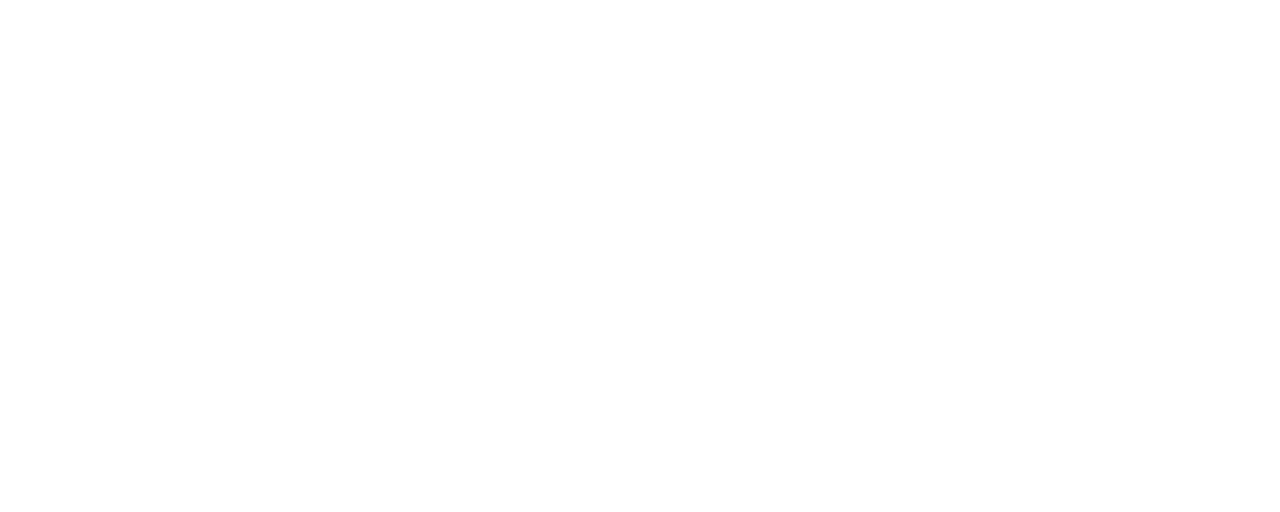
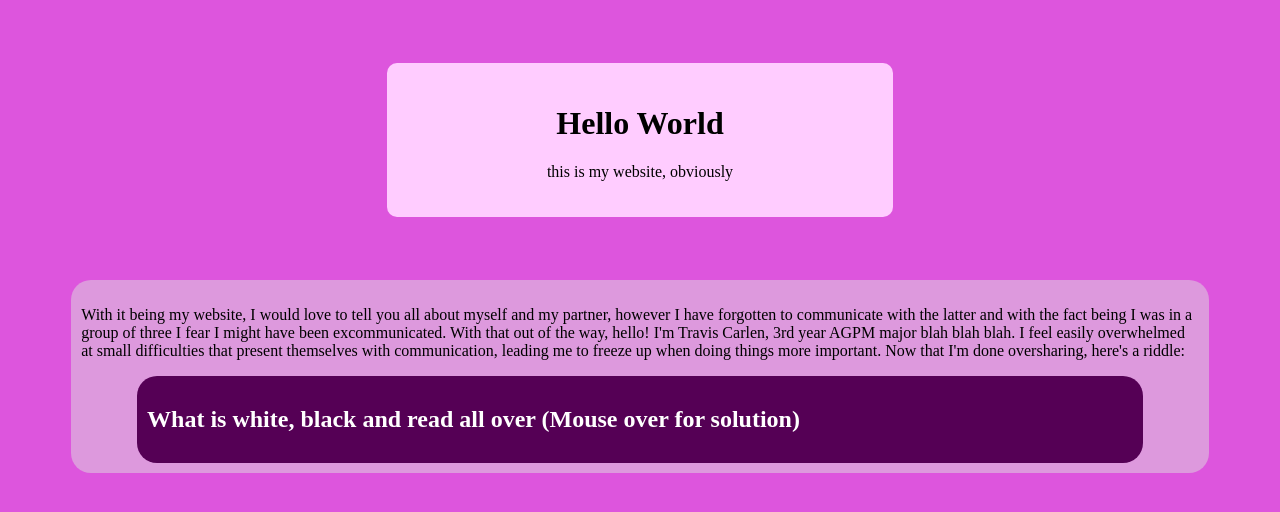
Before and after one commit to TravisC404/art101, a plain HTML site: page lab2/index.html in a window 1280 px wide. Drawn offline with Linux system fonts and the light colour scheme.

Commit message:
Created lab2 webpage in full

```diff
--- a/lab2/css/lab.css
+++ b/lab2/css/lab.css
@@ -0,0 +1,24 @@
+body {
+  background-color: #DD55DD
+}
+#intro {
+  border-radius: 10px;
+  background-color: #FFCCFF;
+  padding: 20px;
+  text-align: center;
+  margin-left: 30%;
+  margin-right: 30%;
+}
+div {
+  background-color: #DD99DD;
+  padding:10px;
+  border-radius: 20px;
+  margin-left: 5%;
+  margin-right: 5%;
+  margin-top: 5%;
+}
+#riddle {
+  background-color: #550055;
+  color: #FFFFFF;
+  margin-top: 1%;
+}
--- a/lab2/index.html
+++ b/lab2/index.html
@@ -1,11 +1,23 @@
 <!DOCTYPE html>
 <html>
 <head>
-	<title>Lab X - Subject/Topic</title>
+	<title>Lab 2 - HTML/CSS</title>
 	<link rel="stylesheet" type="text/css" href="../css/site.css">
 	<link rel="stylesheet" type="text/css" href="css/lab.css">
 </head>
 <body>
-
+	<div id="intro">
+		<h1>Hello World</h1>
+		<p>this is my website, obviously</p>
+	</div>
+	<div>
+		<p>With it being my website, I would love to tell you all about myself and my partner, however I have forgotten to communicate with
+			the latter and with the fact being I was in a group of three I fear I might have been excommunicated. With that out of the way, hello!
+			I'm Travis Carlen, 3rd year AGPM major blah blah blah. I feel easily overwhelmed at small difficulties that present themselves with
+			communication, leading me to freeze up when doing things more important. Now that I'm done oversharing, here's a riddle:</p>
+		<div id="riddle">
+			<h2 title="A newspaper. I realized that this riddle doesn't really work over text">What is white, black and read all over (Mouse over for solution)</h2>
+		</div>
+	</div>
 </body>
 </html>
```
